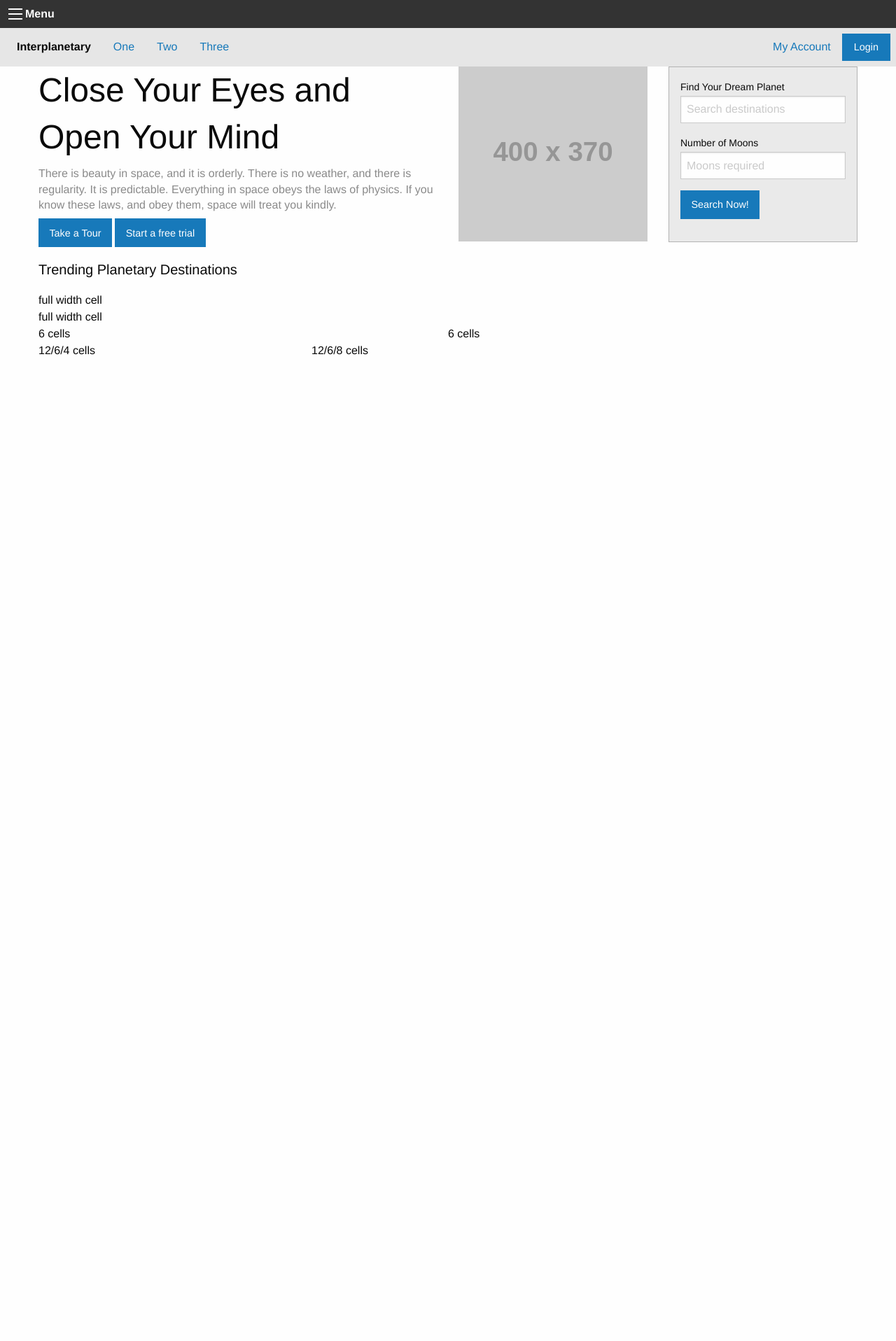
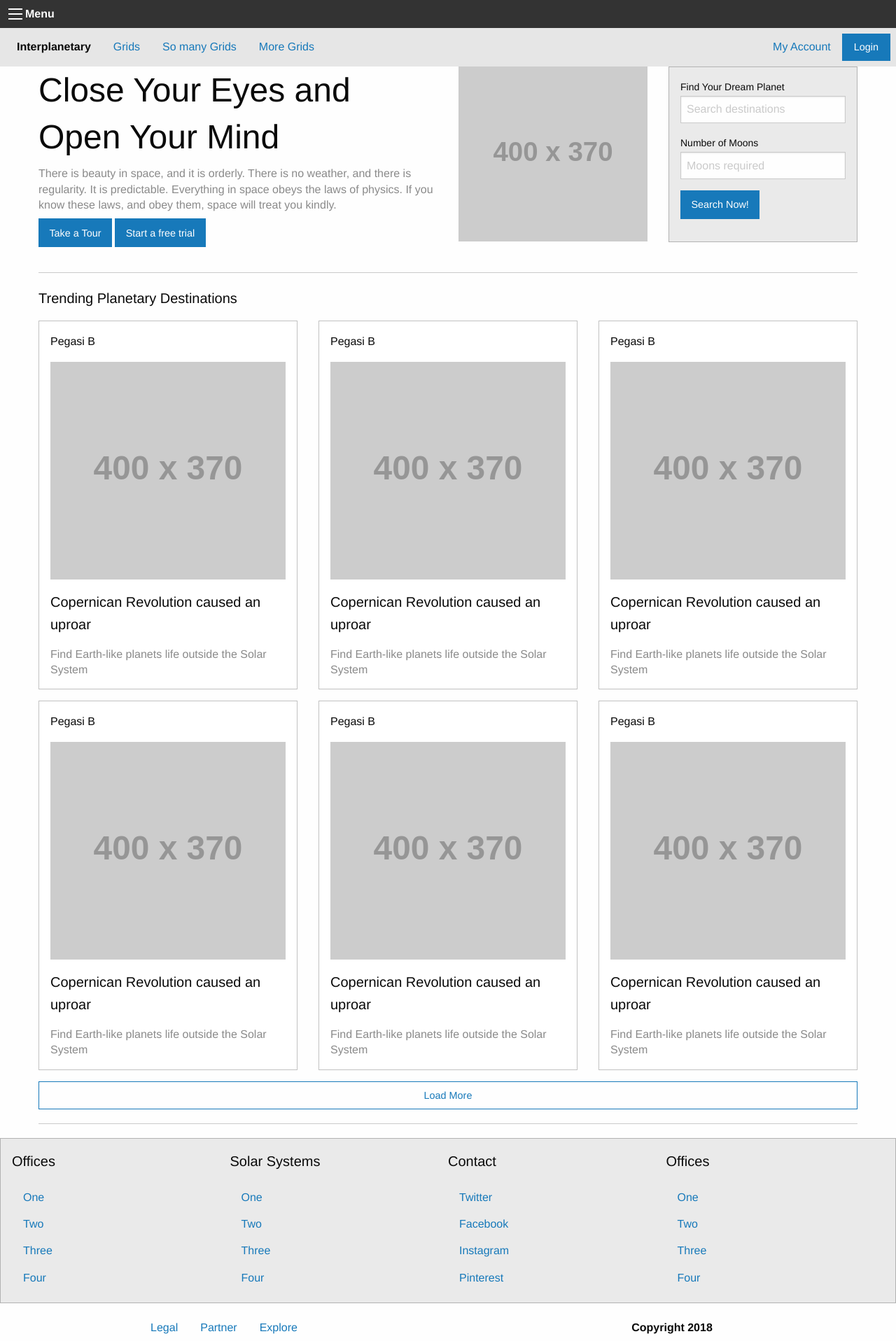
Before and after one commit to madvec/foundation-sass-test, a PHP site: page /fragment/themes/foundation/index.php in a window 1280 px wide. Shown: the whole page at 70% size. Before the commit the page ends 507 px from the top, so only its background shows below. Run offline with PHP 8.4, Linux system fonts and the light colour scheme; grey boxes labelled with a size stand in for pictures from a placeholder-image service; some libraries are stand-ins or nearby versions.

Commit message:
playing with grids

```diff
--- a/html/fragment/themes/foundation/design/css/styles.css
+++ b/html/fragment/themes/foundation/design/css/styles.css
@@ -1,3 +1,7 @@
+article.main-container {
+  min-height: calc(100vh - 135px);
+}
+
 .title-bar {
   background: #333;
 }
--- a/html/fragment/themes/foundation/index.php
+++ b/html/fragment/themes/foundation/index.php
@@ -85,29 +85,7 @@
 </head>
 <body>
 
-<!-- Navigation -->
-<div class="title-bar" data-responsive-toggle="realEstateMenu" data-hide-for="small">
-    <button class="menu-icon" type="button" data-toggle></button>
-    <div class="title-bar-title">Menu</div>
-</div>
-
-<div class="top-bar" id="realEstateMenu">
-    <div class="top-bar-left">
-        <ul class="menu">
-            <li class="menu-text">Interplanetary</li>
-            <li><a href="#">One</a></li>
-            <li><a href="#">Two</a></li>
-            <li><a href="#">Three</a></li>
-        </ul>
-    </div>
-    <div class="top-bar-right">
-        <ul class="menu">
-            <li><a href="#">My Account</a></li>
-            <li><a class="button">Login</a></li>
-        </ul>
-    </div>
-</div>
-<!-- /Navigation -->
+<?php include_once 'partials/navigation.php'?>
 
 <article class="grid-container">
     <div class="grid-x grid-margin-x">
@@ -144,22 +122,127 @@
         </div>
 
     </div>
+    <hr>
     <div class="">
         <p class="lead">Trending Planetary Destinations</p>
     </div>
-    <div class="grid-x">
-        <div class="cell">full width cell</div>
-        <div class="cell">full width cell</div>
+    <div class="grid-x grid-margin-x small-up-1 medium-up-2 large-up-3">
+        <div class="cell">
+            <div class="callout">
+                <p>Pegasi B</p>
+                <p><img src="https://placehold.it/400x370&text=Pegasi B" alt="image of a planet called Pegasi B"></p>
+                <p class="lead">Copernican Revolution caused an uproar</p>
+                <p class="subheader">Find Earth-like planets life outside the Solar System</p>
+            </div>
+        </div>
+        <div class="cell">
+            <div class="callout">
+                <p>Pegasi B</p>
+                <p><img src="https://placehold.it/400x370&text=Pegasi B" alt="image of a planet called Pegasi B"></p>
+                <p class="lead">Copernican Revolution caused an uproar</p>
+                <p class="subheader">Find Earth-like planets life outside the Solar System</p>
+            </div>
+        </div>
+        <div class="cell">
+            <div class="callout">
+                <p>Pegasi B</p>
+                <p><img src="https://placehold.it/400x370&text=Pegasi B" alt="image of a planet called Pegasi B"></p>
+                <p class="lead">Copernican Revolution caused an uproar</p>
+                <p class="subheader">Find Earth-like planets life outside the Solar System</p>
+            </div>
+        </div>
+        <div class="cell">
+            <div class="callout">
+                <p>Pegasi B</p>
+                <p><img src="https://placehold.it/400x370&text=Pegasi B" alt="image of a planet called Pegasi B"></p>
+                <p class="lead">Copernican Revolution caused an uproar</p>
+                <p class="subheader">Find Earth-like planets life outside the Solar System</p>
+            </div>
+        </div>
+        <div class="cell">
+            <div class="callout">
+                <p>Pegasi B</p>
+                <p><img src="https://placehold.it/400x370&text=Pegasi B" alt="image of a planet called Pegasi B"></p>
+                <p class="lead">Copernican Revolution caused an uproar</p>
+                <p class="subheader">Find Earth-like planets life outside the Solar System</p>
+            </div>
+        </div>
+        <div class="cell">
+            <div class="callout">
+                <p>Pegasi B</p>
+                <p><img src="https://placehold.it/400x370&text=Pegasi B" alt="image of a planet called Pegasi B"></p>
+                <p class="lead">Copernican Revolution caused an uproar</p>
+                <p class="subheader">Find Earth-like planets life outside the Solar System</p>
+            </div>
+        </div>
+
+    </div>
+    <div class="">
+        <a class="button hollow expanded">Load More</a>
+    </div>
+    <hr>
+</article>
+
+<footer>
+    <div class="grid-x expanded callout secondary">
+
+        <div class="small-6 large-3 cell">
+            <p class="lead">Offices</p>
+            <ul class="menu vertical">
+                <li><a href="#">One</a></li>
+                <li><a href="#">Two</a></li>
+                <li><a href="#">Three</a></li>
+                <li><a href="#">Four</a></li>
+            </ul>
+        </div>
+
+        <div class="small-6 large-3 cell">
+            <p class="lead">Solar Systems</p>
+            <ul class="menu vertical">
+                <li><a href="#">One</a></li>
+                <li><a href="#">Two</a></li>
+                <li><a href="#">Three</a></li>
+                <li><a href="#">Four</a></li>
+            </ul>
+        </div>
+
+        <div class="small-6 large-3 cell">
+            <p class="lead">Contact</p>
+            <ul class="menu vertical">
+                <li><a href="#"><i class="fi-social-twitter"></i> Twitter</a></li>
+                <li><a href="#"><i class="fi-social-facebook"></i> Facebook</a></li>
+                <li><a href="#"><i class="fi-social-instagram"></i> Instagram</a></li>
+                <li><a href="#"><i class="fi-social-pinterest"></i> Pinterest</a></li>
+            </ul>
+        </div>
+
+        <div class="small-6 large-3 cell">
+            <p class="lead">Offices</p>
+            <ul class="menu vertical">
+                <li><a href="#">One</a></li>
+                <li><a href="#">Two</a></li>
+                <li><a href="#">Three</a></li>
+                <li><a href="#">Four</a></li>
+            </ul>
+        </div>
+
     </div>
     <div class="grid-x">
-        <div class="cell small-6">6 cells</div>
-        <div class="cell small-6">6 cells</div>
+        <div class="medium-6 cell">
+            <ul class="menu align-center">
+                <li><a href="#">Legal</a></li>
+                <li><a href="#">Partner</a></li>
+                <li><a href="#">Explore</a></li>
+            </ul>
+        </div>
+
+        <div class="medium-6 cell">
+            <ul class="menu align-center">
+                <li class="menu-text">Copyright 2018</li>
+            </ul>
+        </div>
     </div>
-    <div class="grid-x">
-        <div class="cell medium-6 large-4">12/6/4 cells</div>
-        <div class="cell medium-6 large-8">12/6/8 cells</div>
-    </div>
-</article>
+</footer>
 
 
 
--- /dev/null
+++ b/html/fragment/themes/foundation/partials/navigation.php
@@ -0,0 +1,23 @@
+<!-- Navigation -->
+<div class="title-bar" data-responsive-toggle="realEstateMenu" data-hide-for="small">
+    <button class="menu-icon" type="button" data-toggle></button>
+    <div class="title-bar-title">Menu</div>
+</div>
+
+<div class="top-bar" id="realEstateMenu">
+    <div class="top-bar-left">
+        <ul class="menu">
+            <li class="menu-text">Interplanetary</li>
+            <li><a href="grids">Grids</a></li>
+            <li><a href="#">So many Grids</a></li>
+            <li><a href="#">More Grids</a></li>
+        </ul>
+    </div>
+    <div class="top-bar-right">
+        <ul class="menu">
+            <li><a href="#">My Account</a></li>
+            <li><a class="button">Login</a></li>
+        </ul>
+    </div>
+</div>
+<!-- /Navigation -->
--- a/source/design/sass/layout.sass
+++ b/source/design/sass/layout.sass
@@ -1,2 +1,6 @@
+article
+  &.main-container
+    min-height: calc(100vh - 135px)
+
 .title-bar
   background: #333
```
Also changed, not shown: html/fragment/themes/foundation/grids.php (added, +139 -0 lines), 1 other file.
